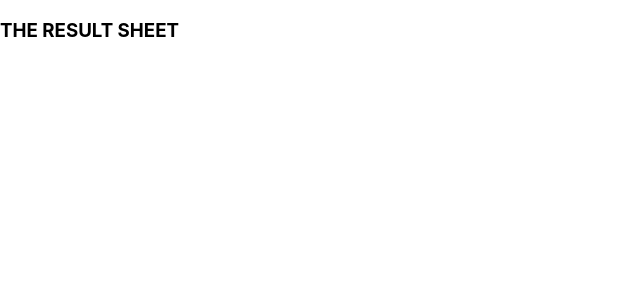
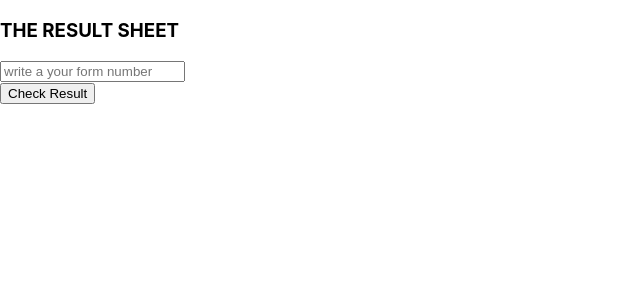
Before and after one commit to sheelaadhikari/ResultSytem, a React (Create React App) app in the folder frontend/: page /result in a window 1280 px wide. Shown: the top 300 px of the page, without its empty margins (0-640 px from the left). Built offline with nearby package versions, Linux system fonts and the light colour scheme.

Commit message:
view result

```diff
--- a/frontend/src/constant.js
+++ b/frontend/src/constant.js
@@ -1,3 +1,4 @@
 
 
 export const BASEURL = 'http://localhost:9000';
+export const URL = 'http://localhost:3000';
--- a/frontend/src/pages/ResultPage.js
+++ b/frontend/src/pages/ResultPage.js
@@ -1,13 +1,58 @@
-import React from 'react'
+import React, { useState } from 'react'
 import Topic from '../components/Topic'
+import { BASEURL } from '../constant';
+import axios from 'axios';
 
 const ResultPage = () => {
+
+    const [formno, setFormno] = useState("");
+
+    const handleSubmit = async (e) => {
+        e.preventDefault();
+
+        try {
+
+
+            const res = await axios.get(`${BASEURL}/api/v1/result/view/${formno}`);
+
+            setFormno(res.view);
+
+            console.log("Your result is", res)
+
+        }
+        catch (error) {
+            console.log("error occured", error);
+        }
+    }
+
+
+
+
     return (
         <>
 
 
             <div>
                 <Topic />
+
+                <div className='col-md-9'>
+                    <div className='mb-3'>
+                        <input
+                            type="text"
+                            value={formno}
+                            placeholder="write a your form number"
+                            className="form-control"
+                            onChange={(e) => {
+                                setFormno(e.target.value);
+                            }}
+                        />
+                        <div className="mb-3">
+                            <button className="btn btn-primary" onClick={handleSubmit}> Check Result</button>
+                        </div>
+
+                    </div>
+
+                </div>
 
 
             </div>
--- a/frontend/src/pages/Upload.js
+++ b/frontend/src/pages/Upload.js
@@ -9,6 +9,9 @@ const Upload = () => {
     const [excelFile, setExcelFile] = useState(null);
     const [excelFileError, setExcelFileError] = useState(null);
     console.log(excelFile);
+
+
+
 
     // submit data
     const [excelData, setExcelData] = useState(null);
```
